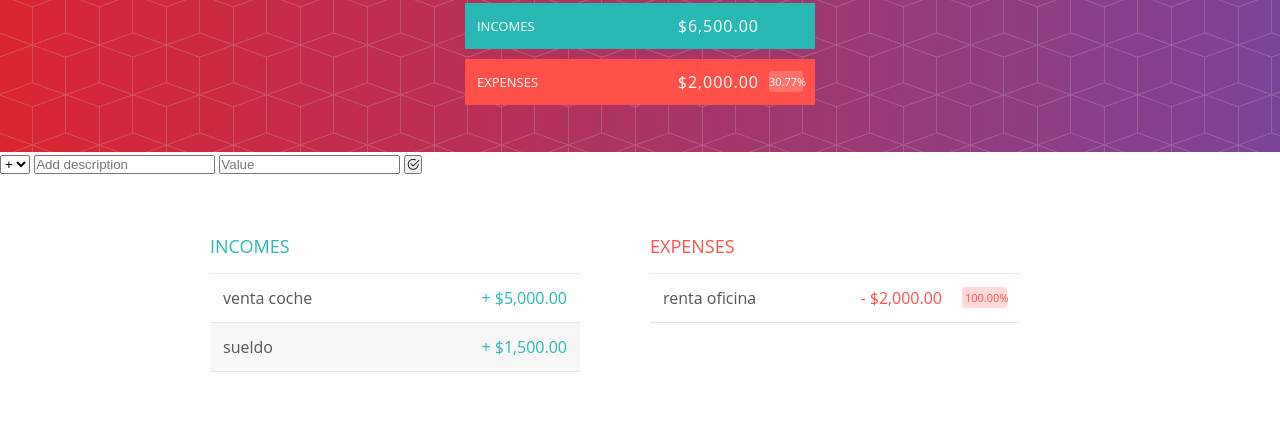
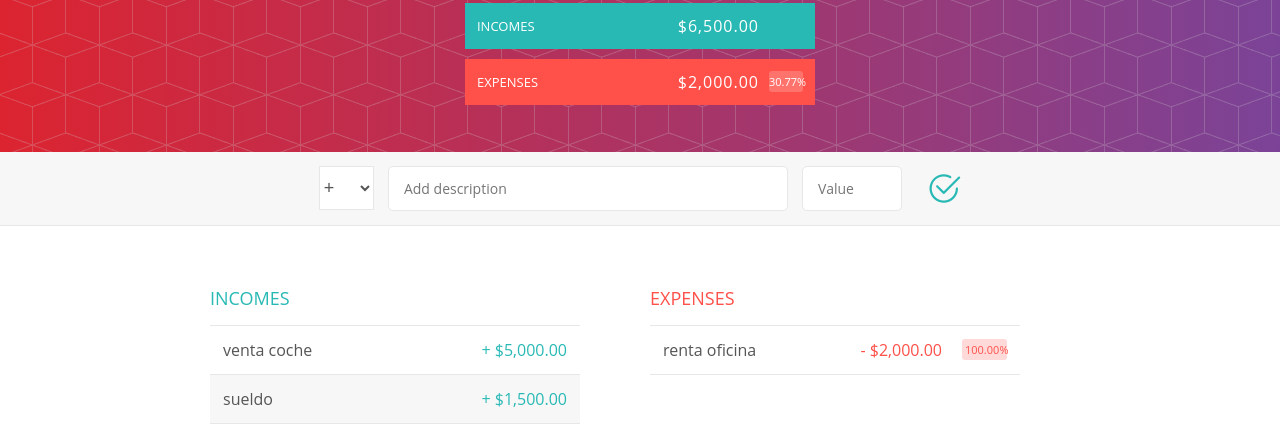
Before and after one commit to EdgarAvecillaXx/Budget-App, a plain HTML site: page index.html in a window 1280 px wide. Shown: the part 168-614 px from the top of the page. Drawn offline with nearby package versions, Linux system fonts and the light colour scheme.

Commit message:
add style for adding section

```diff
--- a/css/styles.css
+++ b/css/styles.css
@@ -23,6 +23,7 @@ body {
   float: right;
 }
 
+/*? HEADER STYLE */
 .header {
   height: 40vh;
   background-size: cover;
@@ -106,6 +107,78 @@ body {
   border-radius: 3px;
 }
 
+/*? ADD SECTION STYLE*/
+.add {
+  padding: 14px;
+  border-bottom: 1px solid #e7e7e7;
+  background-color: #f7f7f7;
+}
+
+.add_container {
+  margin: 0 auto;
+  text-align: center;
+}
+
+.add_type {
+  width: 55px;
+  border: 1px solid #e7e7e7;
+  height: 44px;
+  font-size: 18px;
+  color: inherit;
+  background-color: #fff;
+  margin-right: 10px;
+  font-weight: 300;
+  transition: border 0.3s;
+}
+
+.add_description,
+.add_value {
+  border: 1px solid #e7e7e7;
+  background-color: #fff;
+  color: inherit;
+  font-family: inherit;
+  font-size: 14px;
+  padding: 12px 15px;
+  margin-right: 10px;
+  border-radius: 5px;
+  transition: border 0.3s;
+}
+
+.add_description {
+  width: 400px;
+}
+.add_value {
+  width: 100px;
+}
+
+.add_btn {
+  font-size: 35px;
+  background: none;
+  border: none;
+  color: #28b9b5;
+  cursor: pointer;
+  display: inline-block;
+  vertical-align: middle;
+  line-height: 1.1;
+  margin-left: 10px;
+}
+
+.add_btn:active {
+  transform: translateY(2px);
+}
+
+.add_type:focus,
+.add_description:focus,
+.add_value:focus {
+  outline: none;
+  border: 1px solid #28b9b5;
+}
+
+.add_btn:focus {
+  outline: none;
+}
+
+/*? LIST SECTION STYLE*/
 .container {
   width: 860px;
   margin: 60px auto;
```
